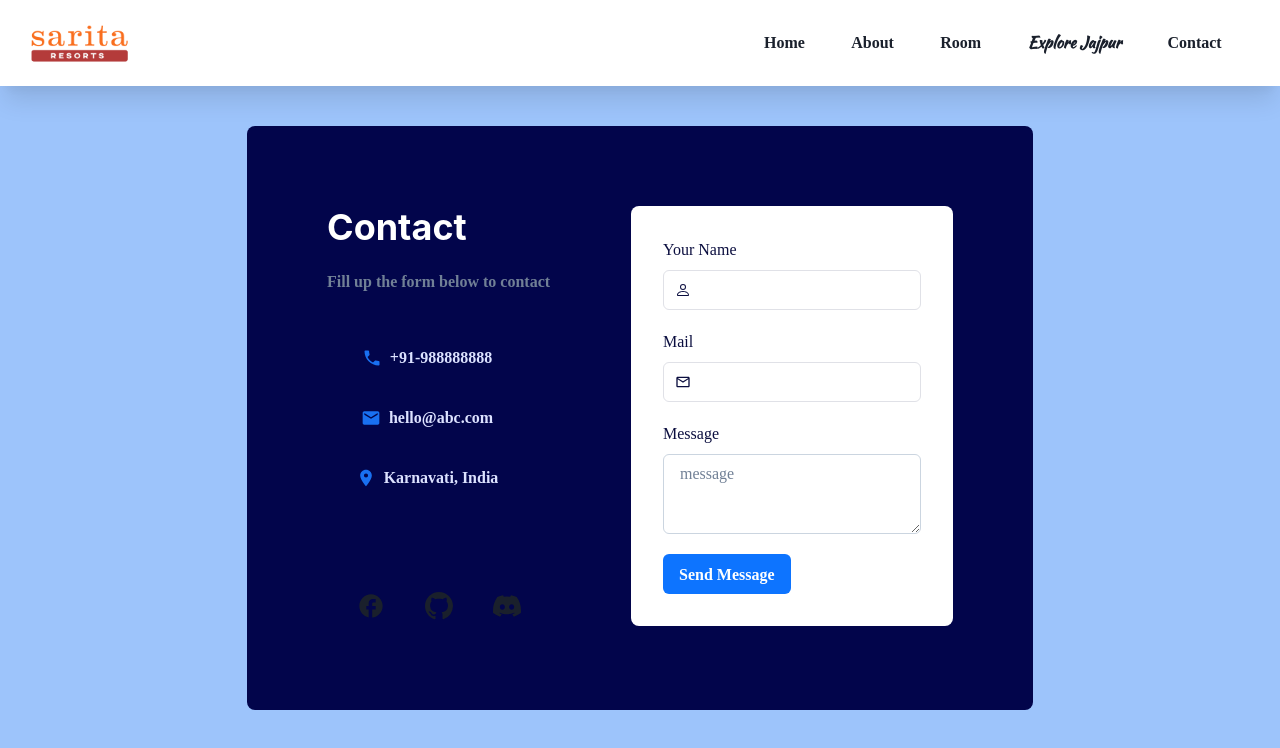
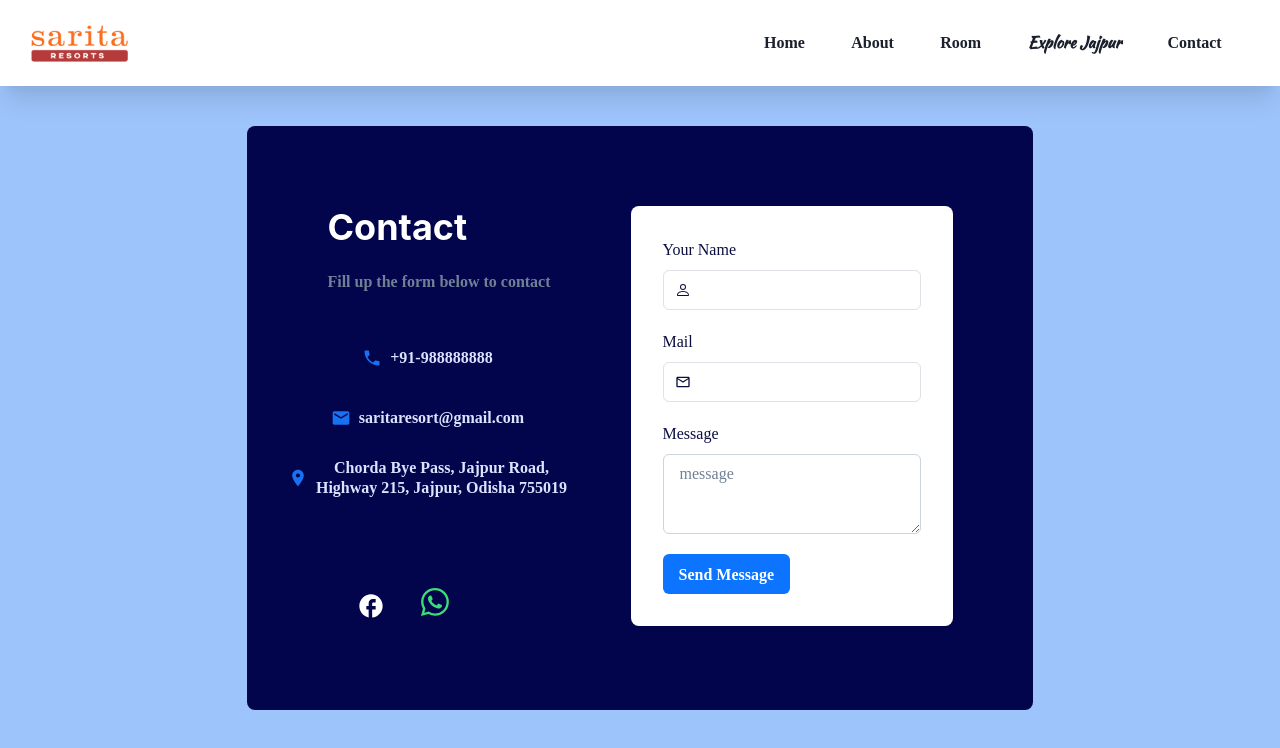
Before and after one commit to soumyasootar/s-r-j, a React (Create React App) app: page /contact in a window 1280 px wide. Shown: the top 748 px of the page. Built offline with nearby package versions, Linux system fonts and the light colour scheme; grey boxes are pictures that could not be loaded; a web font is replaced by a local one.

Commit message:
Some Changes in Blog Page

```diff
--- a/src/Pages/Contact.jsx
+++ b/src/Pages/Contact.jsx
@@ -25,7 +25,7 @@ import {
   MdFacebook,
   MdOutlineEmail,
 } from 'react-icons/md';
-import { BsGithub, BsDiscord, BsPerson } from 'react-icons/bs';
+import { BsWhatsapp, BsDiscord, BsPerson } from 'react-icons/bs';
 import Map from './Map';
 const Contact = () => {
   return (
@@ -65,7 +65,7 @@ const Contact = () => {
                         color="#DCE2FF"
                         _hover={{ border: '2px solid #1C6FEB' }}
                         leftIcon={<MdEmail color="#1970F1" size="20px" />}>
-                        hello@abc.com
+                        saritaresort@gmail.com
                       </Button>
                       <Button
                         size="md"
@@ -75,7 +75,7 @@ const Contact = () => {
                         color="#DCE2FF"
                         _hover={{ border: '2px solid #1C6FEB' }}
                         leftIcon={<MdLocationOn color="#1970F1" size="20px" />}>
-                        Karnavati, India
+                        Chorda Bye Pass, Jajpur Road,{<br/>} Highway 215, Jajpur, Odisha 755019
                       </Button>
                     </VStack>
                   </Box>
@@ -86,6 +86,8 @@ const Contact = () => {
                     alignItems="flex-start">
                     <IconButton
                       aria-label="facebook"
+
+                      color={"white"}
                       variant="ghost"
                       size="lg"
                       isRound={true}
@@ -93,21 +95,23 @@ const Contact = () => {
                       icon={<MdFacebook size="28px" />}
                     />
                     <IconButton
-                      aria-label="github"
+                      aria-label="whatsapp"
+                      color={"whatsapp.400"}
                       variant="ghost"
-                      size="lg"
+
                       isRound={true}
                       _hover={{ bg: '#0D74FF' }}
-                      icon={<BsGithub size="28px" />}
+                      icon={<BsWhatsapp size="28px" />}
                     />
-                    <IconButton
+                    {/* <IconButton
                       aria-label="discord"
+                      color={"white"}
                       variant="ghost"
                       size="lg"
                       isRound={true}
                       _hover={{ bg: '#0D74FF' }}
                       icon={<BsDiscord size="28px" />}
-                    />
+                    /> */}
                   </HStack>
                 </Box>
               </WrapItem>
--- a/src/Pages/Explore.jsx
+++ b/src/Pages/Explore.jsx
@@ -94,7 +94,7 @@ const Explore = () => {
                   borderRadius="5px 5px 0px 0px"
                   mb={2}
                 />
-                <Flex
+                {/* <Flex
                   position={"absolute"}
                   top={0}
                   right={0}
@@ -117,7 +117,7 @@ const Explore = () => {
                       onClick={() => handleEditBlog(blog._id)}
                     />
                   </Box>
-                </Flex>
+                </Flex> */}
               </CardBody>
 
               <CardFooter pl="2" display={"flex"} flexDirection={"column"}>
--- a/src/Pages/Map.jsx
+++ b/src/Pages/Map.jsx
@@ -7,10 +7,6 @@ const Map = () => {
         id="iGmap"
         width="251"
         height="202"
-        frameBorder="0"
-        scrolling="no"
-        marginHeight="0"
-        marginWidth="0"
         src="https://www.google.com/maps/place/HOTEL+SARITA/@20.9531563,86.1316025,17z/data=!3m1!4b1!4m9!3m8!1s0x3a195180de5804d9:0xfd5b18ea43fa123!5m2!4m1!1i2!8m2!3d20.9531563!4d86.1316025!16s%2Fg%2F1q64hqtdq?entry=ttu"
         title="Google Maps"
       ></iframe>
--- a/src/components/IndividualBlog.jsx
+++ b/src/components/IndividualBlog.jsx
@@ -49,13 +49,16 @@ const IndividualBlog = () => {
   console.log(id, "individualID");
   console.log(id);
   return (
-    <Box h={{ sm: "100vh", md: "100vh", lg: "auto" }}>
+    <Box >
       <Box
         bg={"white"}
         borderRadius={"xl"}
-        p={"20px"}
+        p={"10"}
         margin={"auto"}
+        bgImage={"https://static.vecteezy.com/system/resources/thumbnails/002/957/705/small/light-orange-background-with-circles-vector.jpg"}
         my="100px"
+        bgRepeat={"no-repeat"}
+        bgSize={"cover"}
         width={["90%", "80%"]} // Adjust the width for mobile and desktop views
       >
         <Carousel
--- a/src/components/individualBlog.css
+++ b/src/components/individualBlog.css
@@ -17,6 +17,6 @@ padding-top: 30px;
     text-align: center;
 }
 .first-letter {
-    color: blue;
+    color: orangered;
     font-size: 55px;
   }
```
